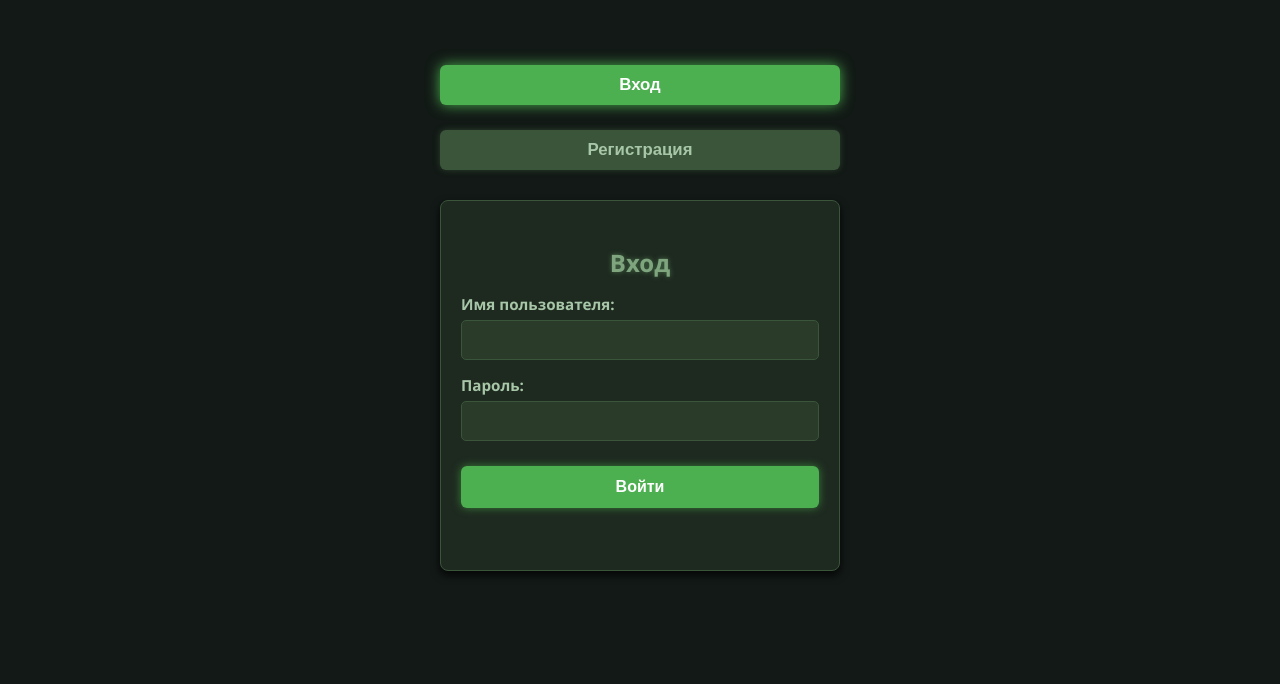
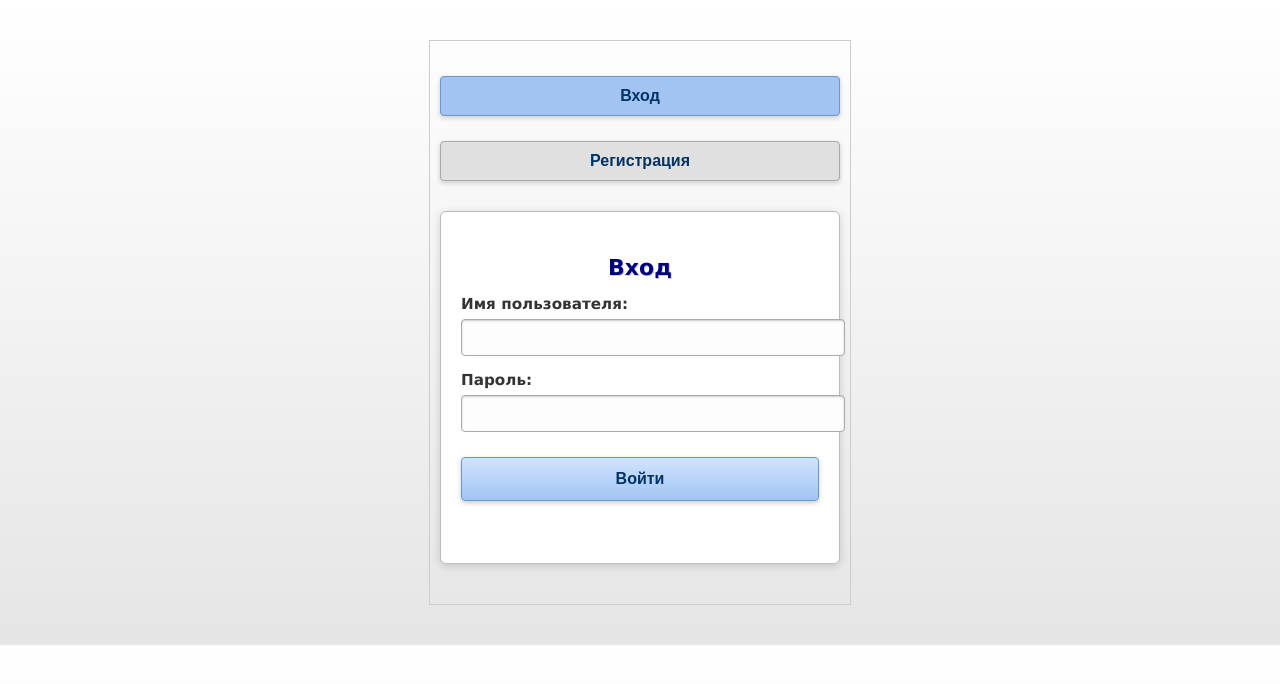
Before and after one commit to Heart-Of-Chornobyl/chatov, a Flask app: page /login in a window 1280 px wide. Shown: the top 684 px of the page. Run offline with Flask 3, Linux system fonts and the light colour scheme; some libraries are stand-ins or nearby versions.

Commit message:
Update reg.html

```diff
--- a/templates/reg.html
+++ b/templates/reg.html
@@ -3,31 +3,34 @@
 <head>
   <meta charset="UTF-8" />
   <meta name="viewport" content="width=device-width, initial-scale=1.0">
-  <title>Регистрация и Вход с капчей</title>
+  <title>Регистрация и Вход</title>
   <style>
     body {
-      font-family: 'Segoe UI', Tahoma, Geneva, Verdana, sans-serif;
+      font-family: Verdana, Arial, sans-serif;
+      background: #f4f4f4;
+      color: #333;
+      margin: 40px auto;
       max-width: 400px;
-      margin: 40px auto;
-      background: #121916;
-      color: #c1d8c1;
-      user-select: none;
+      padding: 10px;
+      border: 1px solid #ccc;
+      background-image: linear-gradient(to bottom, #ffffff, #e5e5e5);
+    }
+
+    h2 {
+      color: #000080;
+      margin-bottom: 15px;
+      text-align: center;
+      font-size: 22px;
+      text-shadow: 1px 1px 0 #ccc;
     }
 
     form {
-      background: #1e2a20;
-      border: 1px solid #3a553a;
-      border-radius: 8px;
+      background: #ffffff;
+      border: 1px solid #bbb;
+      border-radius: 6px;
       padding: 25px 20px;
-      margin-bottom: 25px;
-      box-shadow: 0 4px 8px rgba(0, 0, 0, 0.8);
-    }
-
-    h2 {
-      color: #7fa57f;
-      margin-bottom: 15px;
-      text-align: center;
-      text-shadow: 0 0 5px #4a6f4a;
+      margin-bottom: 30px;
+      box-shadow: 0 2px 8px rgba(0,0,0,0.15);
     }
 
     label {
@@ -35,83 +38,72 @@
       margin-top: 15px;
       font-weight: 600;
       font-size: 0.95rem;
-      color: #a8c6a8;
     }
 
     input[type="text"], input[type="password"] {
       width: 100%;
       padding: 10px 12px;
       margin-top: 6px;
-      box-sizing: border-box;
-      border: 1.5px solid #3a553a;
-      border-radius: 5px;
-      font-size: 1rem;
-      background: #2a3b2a;
-      color: #c1d8c1;
-      transition: border-color 0.3s ease, background-color 0.3s ease;
+      border: 1px solid #aaa;
+      border-radius: 4px;
+      background: #fdfdfd;
+      color: #333;
+      box-shadow: inset 0 1px 2px #ccc;
     }
 
     input[type="text"]:focus, input[type="password"]:focus {
-      border-color: #4caf50;
+      border-color: #6699cc;
+      background: #fff;
       outline: none;
-      background: #395039;
-      color: #e1f0e1;
     }
 
     button {
       margin-top: 25px;
       padding: 12px 20px;
-      background: #4caf50;
-      color: white;
-      border: none;
-      border-radius: 6px;
+      background: linear-gradient(to bottom, #d0e4ff, #a3c4f3);
+      border: 1px solid #6699cc;
+      color: #003366;
+      font-weight: bold;
+      font-size: 1rem;
+      border-radius: 4px;
       cursor: pointer;
-      font-weight: 700;
-      font-size: 1rem;
-      transition: background-color 0.3s ease, box-shadow 0.3s ease;
       width: 100%;
-      box-shadow: 0 0 8px #3a7d3a;
+      box-shadow: 0 2px 5px #ccc;
     }
 
     button:hover {
-      background: #3a8a3a;
-      box-shadow: 0 0 12px #4caf50;
+      background: linear-gradient(to bottom, #a3c4f3, #d0e4ff);
     }
 
     #captcha-box {
       margin-top: 15px;
       font-weight: bold;
-      font-size: 26px;
-      letter-spacing: 6px;
-      background-color: #395039;
-      color: #c1d8c1;
-      padding: 12px 18px;
+      font-size: 22px;
+      letter-spacing: 4px;
+      background-color: #f0f0f0;
+      color: #333;
+      padding: 10px 14px;
       user-select: none;
       display: inline-block;
-      border-radius: 6px;
-      border: 1px solid #4caf50;
+      border-radius: 4px;
+      border: 1px solid #999;
       font-family: 'Courier New', Courier, monospace;
-      text-shadow: 0 0 5px #2f4f2f;
+      text-shadow: 1px 1px 0 #ccc;
     }
 
     #captcha-box + button {
       margin-left: 10px;
-      background: #4caf50;
-      color: #121916;
-      padding: 8px 14px;
+      padding: 6px 12px;
       font-size: 0.9rem;
-      width: auto;
-      border-radius: 6px;
-      border: none;
+      border: 1px solid #aaa;
+      border-radius: 4px;
+      background: linear-gradient(to bottom, #e8f0ff, #c6dbf3);
+      color: #003366;
       cursor: pointer;
-      transition: background-color 0.3s ease, color 0.3s ease;
-      box-shadow: 0 0 5px #3a7d3a;
     }
 
     #captcha-box + button:hover {
-      background: #357a35;
-      color: white;
-      box-shadow: 0 0 10px #4caf50;
+      background: linear-gradient(to bottom, #c6dbf3, #e8f0ff);
     }
 
     .hidden {
@@ -121,51 +113,44 @@
     #tabs {
       text-align: center;
       margin-bottom: 30px;
-      user-select: none;
     }
 
     #tabs button {
-      margin-right: 15px;
-      padding: 10px 18px;
-      font-weight: 600;
-      font-size: 1.05rem;
-      background: #3a553a;
-      border: none;
-      border-radius: 6px;
+      margin-right: 10px;
+      padding: 10px 16px;
+      font-weight: bold;
+      font-size: 1rem;
+      background: #e0e0e0;
+      border: 1px solid #aaa;
+      border-radius: 4px;
       cursor: pointer;
-      color: #a8c6a8;
-      transition: background-color 0.3s ease, color 0.3s ease;
-      box-shadow: 0 0 6px #2c402c;
+      color: #003366;
     }
 
     #tabs button:hover {
-      background: #4caf50;
-      color: white;
-      box-shadow: 0 0 12px #4caf50;
+      background: #c0d4f0;
     }
 
     #tabs button.active {
-      background: #4caf50;
-      color: white;
+      background: #a3c4f3;
+      color: #003366;
       cursor: default;
-      box-shadow: 0 0 14px #4caf50;
+      border: 1px solid #6699cc;
     }
 
     #login-message, #register-message {
       margin-top: 15px;
-      font-weight: 700;
-      font-size: 1rem;
-      color: #e57373; /* красный, чуть мягче */
+      font-weight: bold;
+      font-size: 0.95rem;
+      color: #d9534f;
+      text-align: center;
       min-height: 22px;
-      text-align: center;
-      text-shadow: 0 0 2px #7a3a3a;
     }
 
-    /* Медиазапросы для мобильных устройств */
-    @media screen and (max-width: 768px) {
+    /* Responsive */
+    @media screen and (max-width: 480px) {
       body {
         width: 95%;
-        margin: 10px auto;
       }
 
       form {
@@ -178,29 +163,7 @@
       }
 
       #tabs button {
-        padding: 8px 14px;
-        font-size: 1rem;
-      }
-    }
-
-    /* Для маленьких экранов */
-    @media screen and (max-width: 480px) {
-      body {
-        width: 90%;
-        margin: 5px auto;
-      }
-
-      form {
-        padding: 15px;
-      }
-
-      input[type="text"], input[type="password"], button {
-        font-size: 13px;
-        padding: 6px 10px;
-      }
-
-      #tabs button {
-        padding: 6px 12px;
+        padding: 8px 12px;
         font-size: 0.95rem;
       }
     }
@@ -241,7 +204,7 @@
     </div>
     <label style="margin-top: 10px; display: block;">
       Введите капчу:
-      <input type="text" id="captcha-input" required autocomplete="off" style="margin-top:5px; background:#2a3b2a; border:1.5px solid #3a553a; color:#c1d8c1; border-radius:5px; padding:8px 10px;" />
+      <input type="text" id="captcha-input" required autocomplete="off" style="margin-top:5px;" />
     </label>
   </div>
 
@@ -260,7 +223,6 @@
     document.getElementById('register-form').classList.toggle('hidden', form !== 'register');
     clearMessages();
     localStorage.setItem('selectedForm', form);
-    // Подсветка кнопок табов
     document.getElementById('btn-login').classList.toggle('active', form === 'login');
     document.getElementById('btn-register').classList.toggle('active', form === 'register');
   }
```
